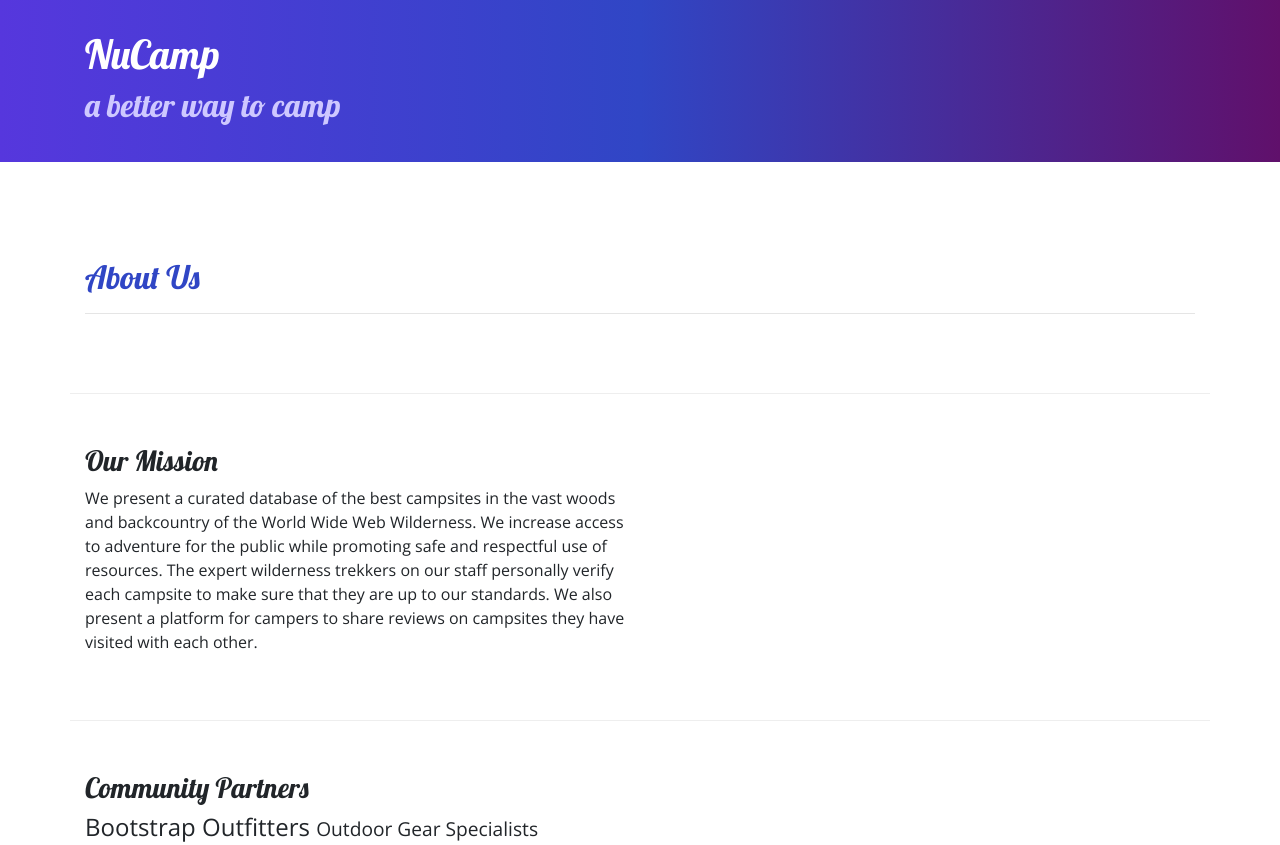
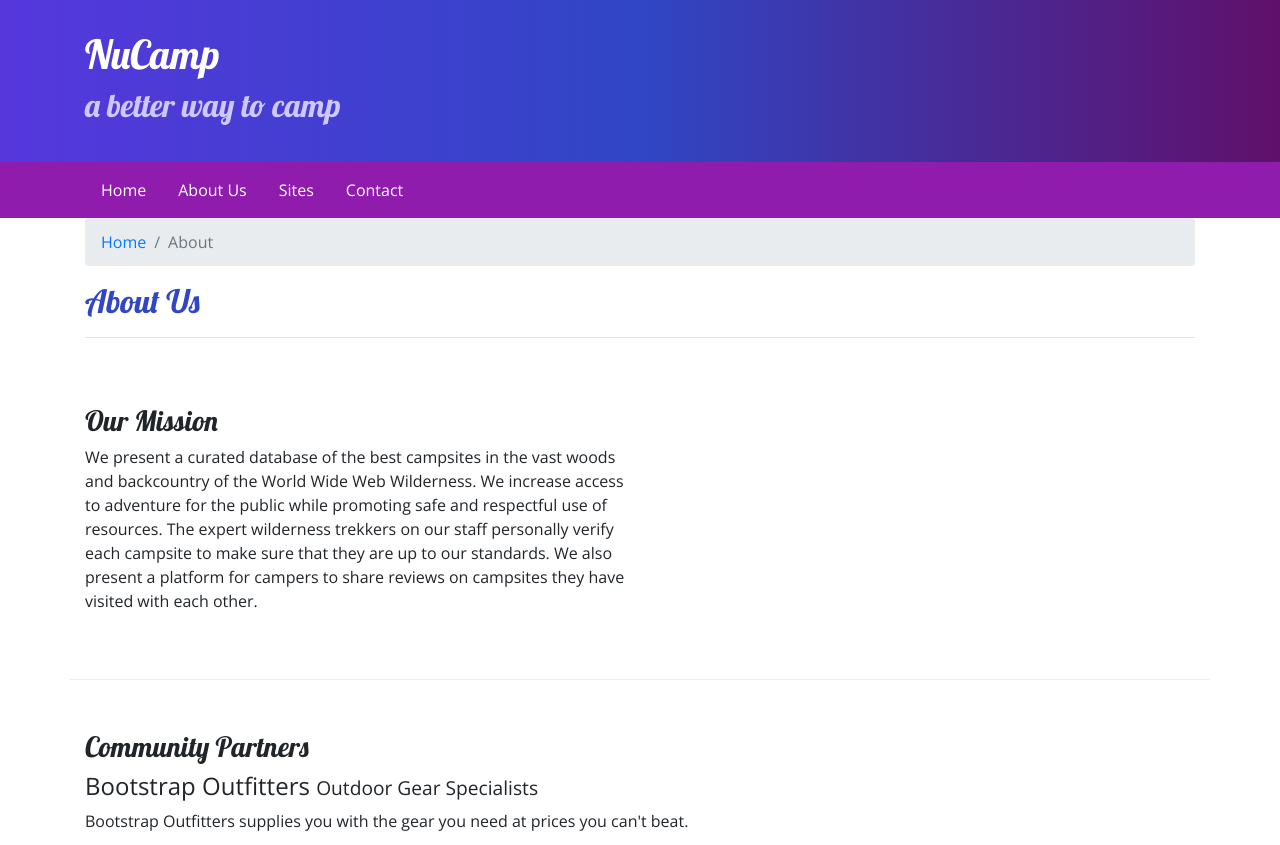
Before and after one commit to pontesaia/babaswaffles, a website: page aboutus.html in a window 1280 px wide. Shown: the top 845 px of the page. Drawn offline with nearby package versions, Linux system fonts and the light colour scheme.

Commit message:
Navbar and Breadcrumbs

```diff
--- a/aboutus.html
+++ b/aboutus.html
@@ -23,7 +23,7 @@
     <header class="jumbotron jumbotron-fluid">
         <div class="container">
             <div class="row">
-                <div class="col">
+                <div class="col-12">
                     <h1>NuCamp</h1>
                     <h2>a better way to camp</h2>
                 </div>
@@ -31,10 +31,41 @@
         </div>
     </header>
 
-    <div class="container">
-        <div class="row  row-content align-items-center">
+
+    <nav class="navbar navbar-expand-sm navbar-dark sticky-top">
+        <div class="container">
+        <button class="navbar-toggler ml-auto" type="button" data-toggle="collapse" data-target="#nucampNavbar">
+            <span class="navbar-toggler-icon"></span>
+        </button>
+
+        <div class="collapse navbar-collapse" id="nucampNavbar">
+            <ul class="nav-bar nav">
+                <li class="nav-item">
+                    <a class="nav-link" href="index.html">Home</a>
+                </li>
+                <li class="nav-item active">
+                    <a class="nav-link" href="#">About Us</a>
+                </li>
+                <li class="nav-item">
+                    <a class="nav-link" href="#">Sites</a>
+                </li>
+                <li class="nav-item">
+                    <a class="nav-link" href="#">Contact</a>
+                </li>
+            </ul>
+        </div>
+      </div>
+
+    </nav>
+
+<div class="container">
+        <div class="row align-items-center">
             <div class="col">
-               <h2>About Us</h2>
+                <ol class="breadcrumb">
+                    <li class="breadcrumb-item"><a href="index.html">Home</a></li>
+                    <li class="breadcrumb-item active">About</li>
+                </ol>
+                <h2>About Us</h2>
                <hr />
             </div>
         </div>
--- a/css/styles.css
+++ b/css/styles.css
@@ -20,9 +20,11 @@ footer {
 }
 
 .jumbotron {
+    margin:0;
     padding: 30px;
     background-image: linear-gradient(to right, #5637DD, #3046C5, #60106B);
     color: white;
+    border-bottom: 0;
 }
 
 .row-content {
@@ -30,3 +32,11 @@ footer {
     border-bottom: 1px ridge;
     min-height: 200px;
 }
+
+.navbar {
+    background-color: #901CAD;
+}
+
+.navbar a {
+    color: #fff;
+}
```
Also changed, not shown: index.html (+31 -1 lines).
